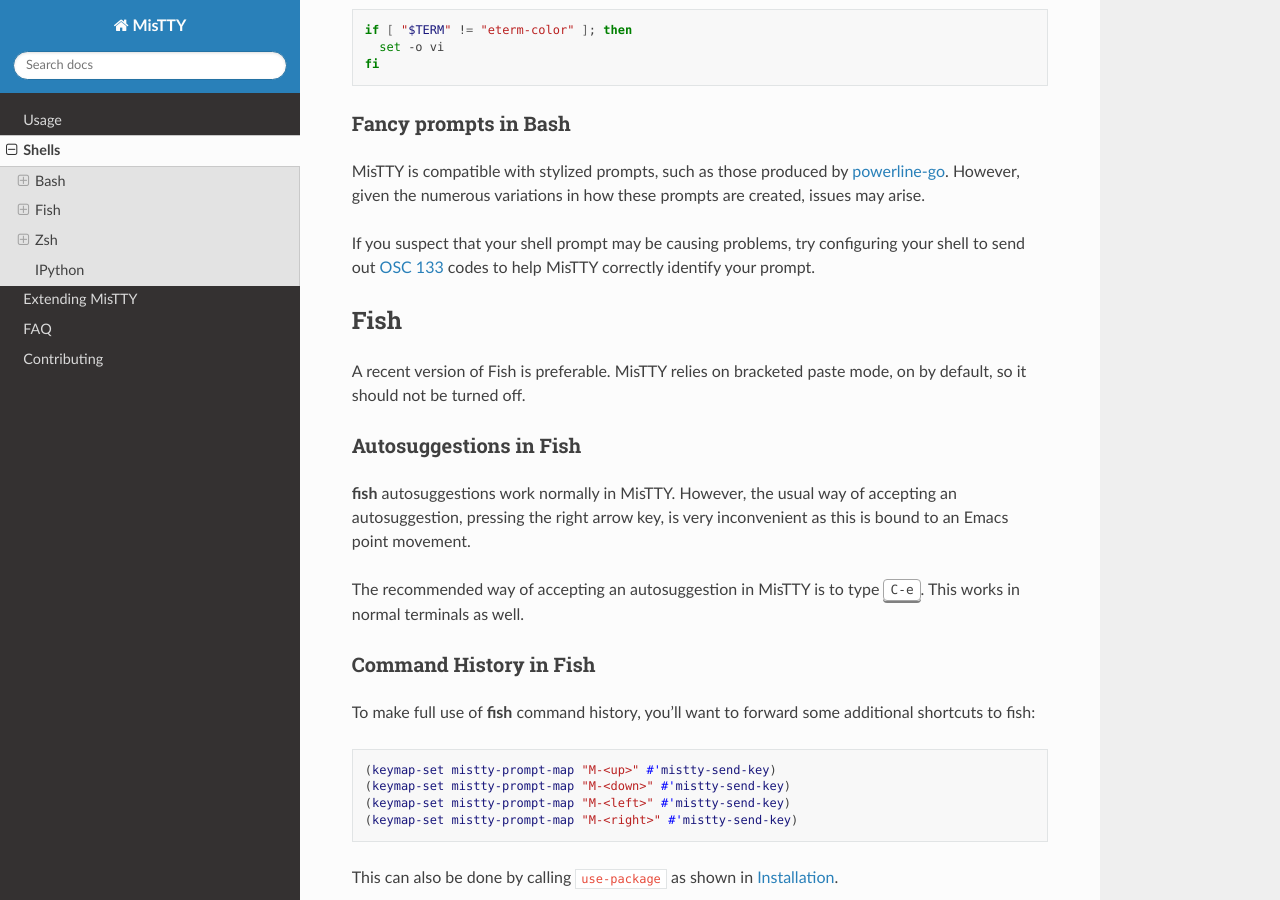
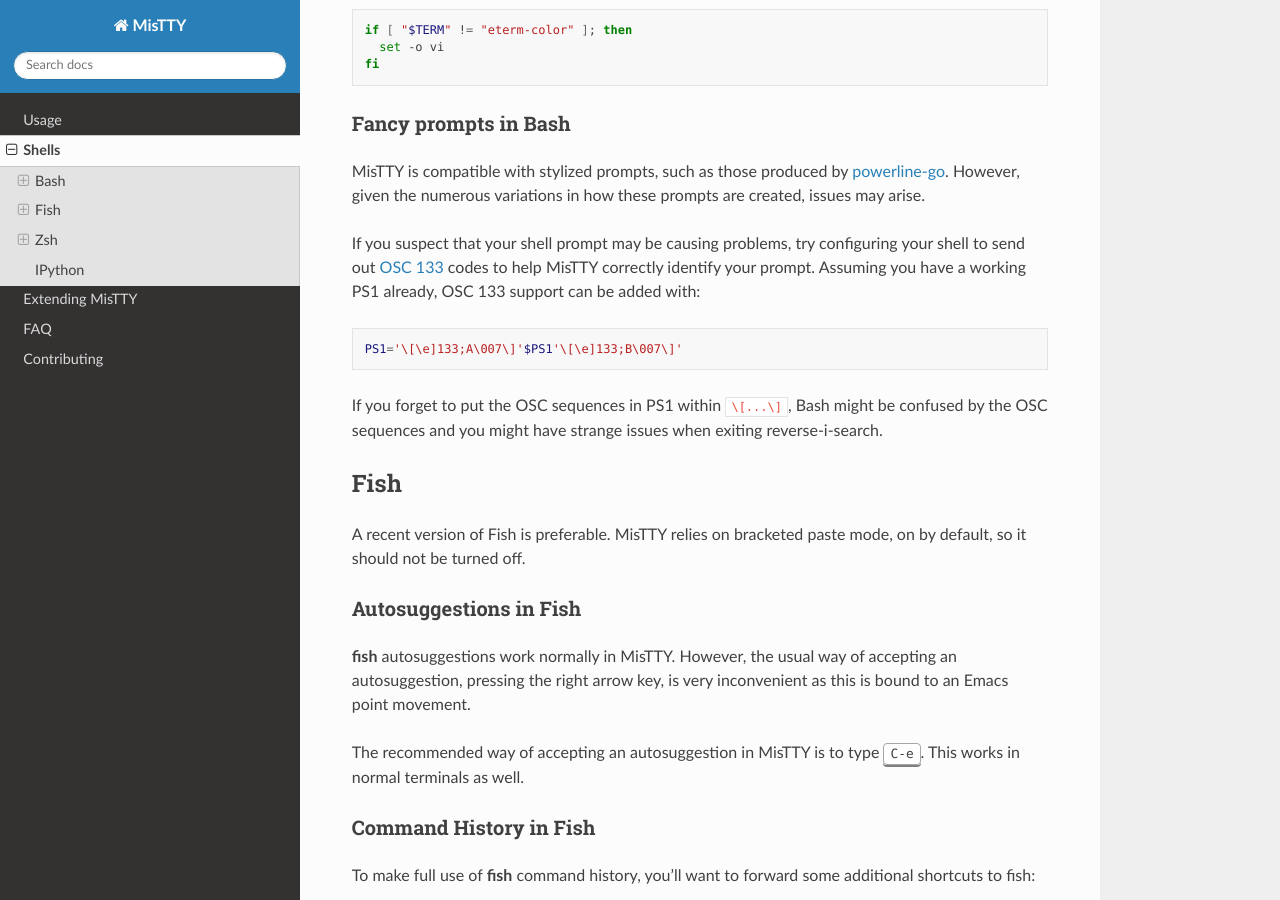
Before and after one commit to szermatt/mistty, a Sphinx documentation site: the page built from docs/source/shells.rst, in a window 1280 px wide and 900 px high, scrolled down 2236 px. Built offline with Sphinx 7.4.7 and the Read the Docs theme 3.1.0, drawn with Linux system fonts in a browser that asks for light colours; some of the changed text lies outside the part shown.

Commit message:
docs: Put OSC sequences within \[...\] in Bash.
This change fixes the example that sets OSC7 code and adds an examples
that sends OSC133 codes, both puting \[ \] around the OSC sequence to
avoid confusing bash.

issue #63

```diff
--- a/docs/source/shells.rst
+++ b/docs/source/shells.rst
@@ -71,7 +71,7 @@
 .. code-block:: bash
 
     if [ "$TERM" = "eterm-color" ]; then
-      PS1='\e]7;file://$HOSTNAME$PWD\e\\\\'$PS1
+      PS1='\[\e]7;file://$HOSTNAME$PWD\e\\\\\]'$PS1
     fi
 
 Such sequence are either ignored or understood by most terminals, so
@@ -135,7 +135,16 @@
 
 If you suspect that your shell prompt may be causing problems, try
 configuring your shell to send out :ref:`OSC 133 <osc133>` codes to
-help MisTTY correctly identify your prompt.
+help MisTTY correctly identify your prompt. Assuming you have a
+working PS1 already, OSC 133 support can be added with:
+
+.. code-block:: bash
+
+    PS1='\[\e]133;A\007\]'$PS1'\[\e]133;B\007\]'
+
+If you forget to put the OSC sequences in PS1 within ``\[...\]``, Bash
+might be confused by the OSC sequences and you might have strange
+issues when exiting reverse-i-search.
 
 .. _fish:
 
```
Also changed, not shown: 1 other file.
